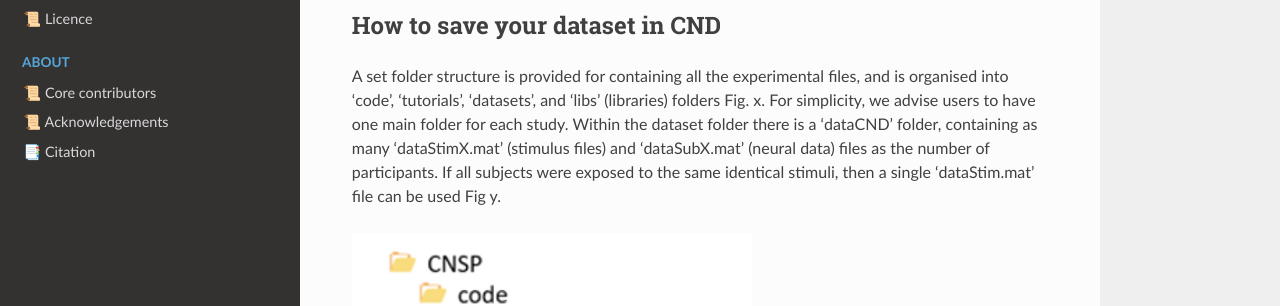
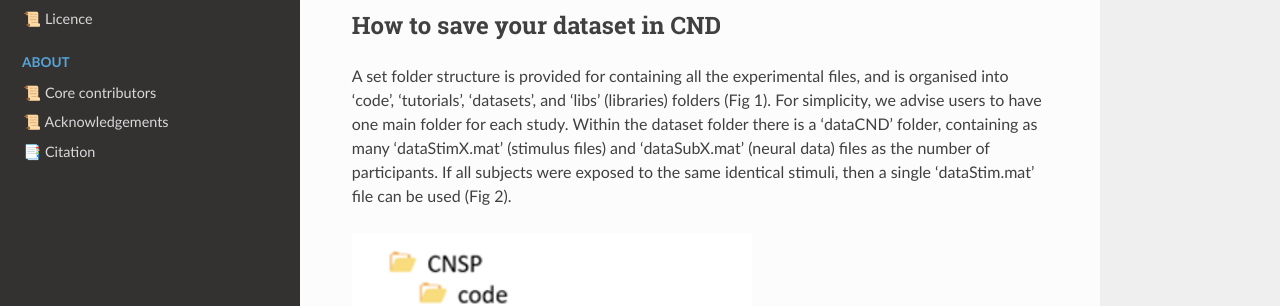
Before and after one commit to CNSP-Workshop/CNSP-resources, a Sphinx documentation site: the page built from docs/cndPage.rst, in a window 1280 px wide and 900 px high. Shown: the part 463-769 px from the top of the window. Built offline with Sphinx 7.4.7 and the Read the Docs theme 2.0.0, drawn with Linux system fonts in a browser that asks for light colours; pages that are not in the unit, such as notebooks, are missing from menus.

```diff
--- a/docs/cndPage.rst
+++ b/docs/cndPage.rst
@@ -15,16 +15,16 @@ The CND format will make your life easier during the CNSP workshop. Here are thr
 How to save your dataset in CND
 ===============================
 
-A set folder structure is provided for containing all the experimental files, and is organised into ‘code’, ‘tutorials’, ‘datasets’, and ‘libs’ (libraries) folders Fig. x.
+A set folder structure is provided for containing all the experimental files, and is organised into ‘code’, ‘tutorials’, ‘datasets’, and ‘libs’ (libraries) folders (Fig 1).
 For simplicity, we advise users to have one main folder for each study. Within the dataset folder there is a ‘dataCND’ folder, containing as many ‘dataStimX.mat’
-(stimulus files) and ‘dataSubX.mat’ (neural data) files as the number of participants. If all subjects were exposed to  the same identical stimuli, then a single ‘dataStim.mat’ file can be used Fig y.
+(stimulus files) and ‘dataSubX.mat’ (neural data) files as the number of participants. If all subjects were exposed to  the same identical stimuli, then a single ‘dataStim.mat’ file can be used (Fig 2).
 
 .. image:: images/cnspMainFolderStructure.png
   :width: 400
   :alt: The CNSP folder structure
 
 
-.. image:: images/folderStructure.png
+.. image:: images/exampleCNDLayout.png
   :width: 400
   :alt: The CNSP/datasets folder structure
 
--- a/docs/datasetsPage.rst
+++ b/docs/datasetsPage.rst
@@ -15,8 +15,7 @@ Please find below a list of publicly available datasets. All datasets are shared
    * - `Speech - multiple EEG datasets <https://doi.org/10.5061/dryad.070jc>`_
      - Broderick, Andreson, Di Liberto, Crosse and Lalor
      - `Current Biology, 2018 <https://doi.org/10.1016/j.cub.2018.01.080>`_
-     - `Download Natural Speech <https://www.data.cnspworkshop.net/data/datasetCND_LalorNatSpeech.zip>`_,
-      `Download Reverse Natural Speech <https://www.data.cnspworkshop.net/data/datasetCND_LalorNatSpeechReverse.zip>`_, `Download Cocktail Party <https://www.data.cnspworkshop.net/data/datasetCND_LalorCocktailParty.zip>`_
+     - `Download Natural Speech <https://www.data.cnspworkshop.net/data/datasetCND_LalorNatSpeech.zip>`_, `Download Reverse Natural Speech <https://www.data.cnspworkshop.net/data/datasetCND_LalorNatSpeechReverse.zip>`_, `Download Cocktail Party <https://www.data.cnspworkshop.net/data/datasetCND_LalorCocktailParty.zip>`_
    * - `Bach piano melodies - EEG dataset <https://datadryad.org/stash/dataset/doi:10.5061/dryad.g1jwstqmh>`_
      - Di Liberto, Pelofi, Bianco, Patel, Mehta, Herrero, de Cheveigné, Shamma and Mesgarani
      - `eLife, 2020 <https://elifesciences.org/articles/51784>`_
```
